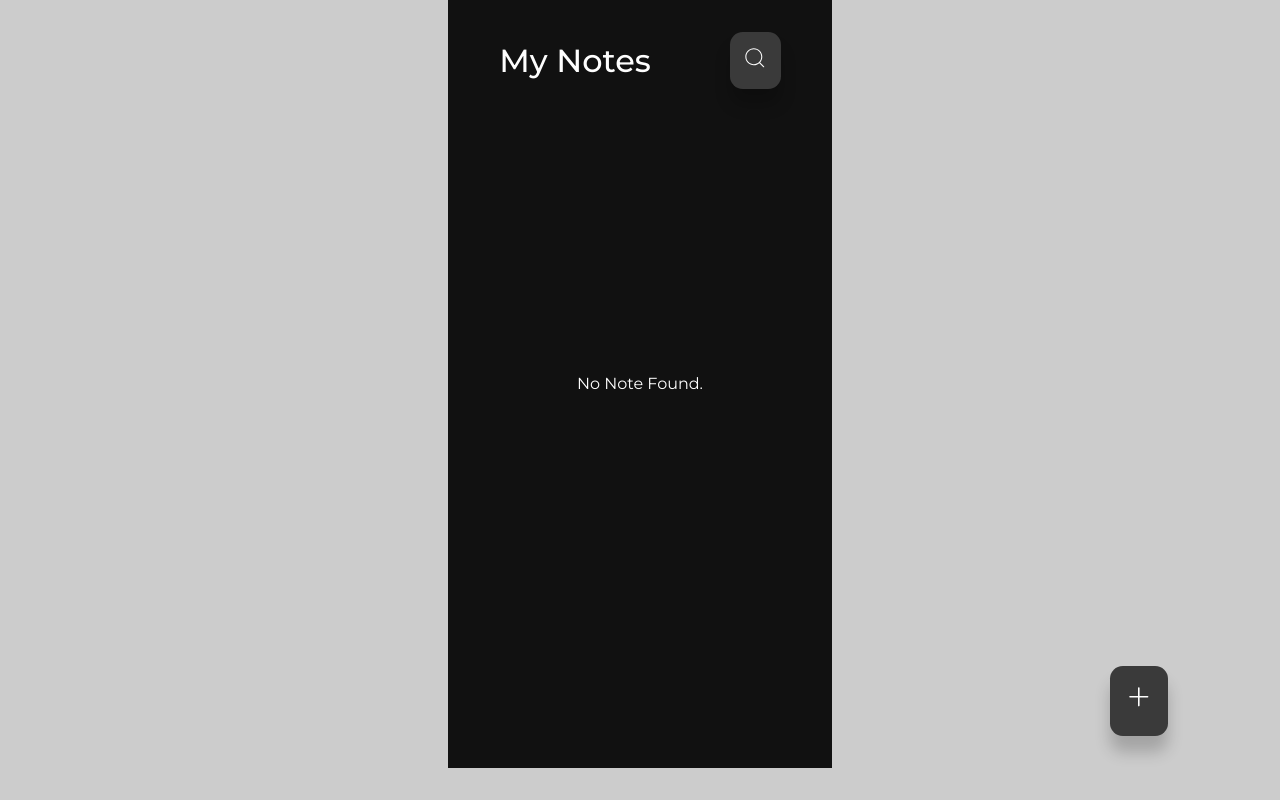
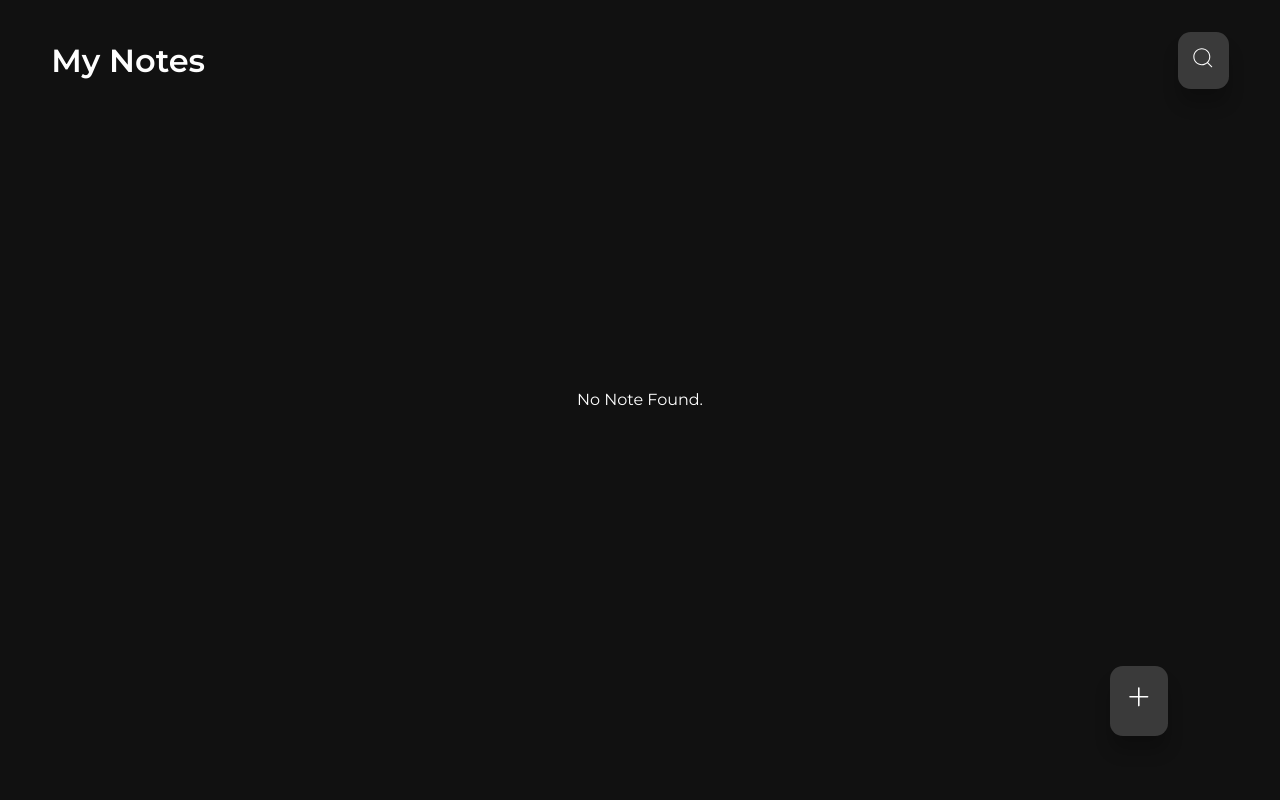
Before and after one commit to Negar-La/React-Notes-App, a React (Create React App) app in the folder client/: page / in a window 1280 px wide. Built offline with nearby package versions, Linux system fonts and the light colour scheme.

Commit message:
working on css

```diff
--- a/client/public/index.html
+++ b/client/public/index.html
@@ -2,7 +2,7 @@
 <html lang="en">
   <head>
     <meta charset="utf-8" />
-    <link rel="icon" href="📝" />
+    <link rel="icon" href="https://www.freeiconspng.com/thumbs/writing-icon/edit-learning-writing-icon--0.jpg" />
     <meta name="viewport" content="width=device-width, initial-scale=1" />
     <meta name="theme-color" content="#000000" />
     <meta
--- a/client/src/index.css
+++ b/client/src/index.css
@@ -16,6 +16,8 @@
     --color-white: #fefefe;
     --color-primary: #7634d8;
     --color-danger: rgb(249, 84, 84);
+    --color-pink: #e3879e;
+    --color-blue: #046e8f;
 }
 
 body {
@@ -58,8 +60,8 @@ body {
 
 #app {
     background: var(--color-bg-black);
-    height: 48rem;
-    width: 24rem;
+    height: 100vh;
+    width: 100vw;
     padding: 2rem 1.6rem;
     overflow-y: scroll;
     position: relative;
@@ -70,7 +72,8 @@ body {
 }
 
 h2,  h4 {
-    font-weight: 500;
+    font-weight: 600;
+    font-size: 1.3rem;
 }
 
 h2 {
@@ -107,7 +110,8 @@ h2 {
 .notes__container {
     display: grid;
     grid-template-columns: 1fr 1fr;
-    gap: 1.2rem;
+    gap: 1.4rem;
+    padding: 60px;
 }
 
 .empty__notes {
@@ -129,23 +133,30 @@ h2 {
 }
 
 .note:hover {
-    opacity: 0.9;
+    opacity: 0.8;
 }
 
 .note:nth-child(3) {
     grid-column: 1/3;
+    background: var(--color-danger);
 }
 
 .note:nth-child(4) {
     grid-row: 3/5;
+    background: var(--color-blue);
+}
+
+.note:nth-child(5) {
+    background: var(--color-pink);
 }
 
 .note:nth-child(7) {
     grid-column: 1/3;
+    background: var(--color-pink);
 }
 
 .note p {
-    font-size: 0.8rem;
+    font-size: 0.9rem;
     opacity: 0.85;
 }
 
@@ -184,7 +195,7 @@ h2 {
 }
 
 .create-note__form input {
-    font-size: 2rem;
+    font-size: 1.7rem;
 }
 
 
@@ -207,6 +218,7 @@ h2 {
     .notes__container {
         margin-top: 5rem;
         gap: 1rem;
+        padding: 0px;
     }
 
     .btn.add__btn {
```
